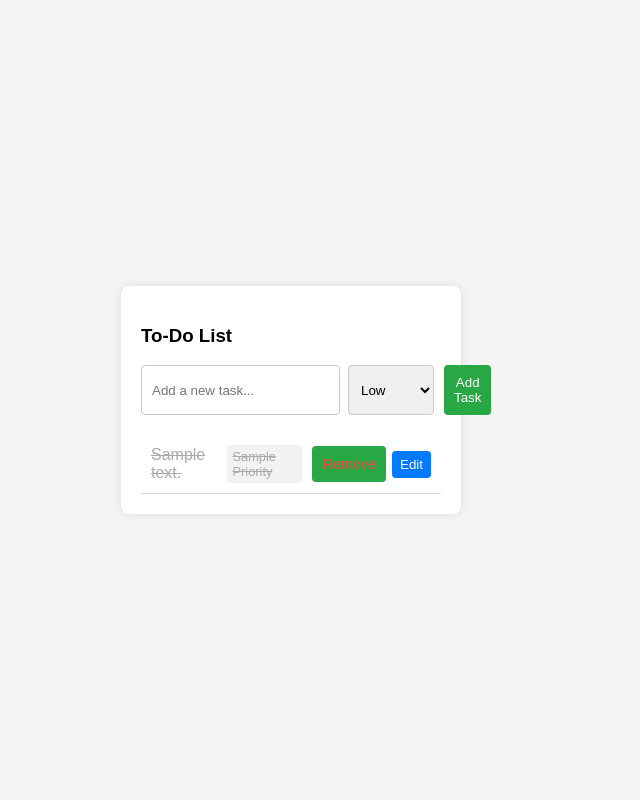
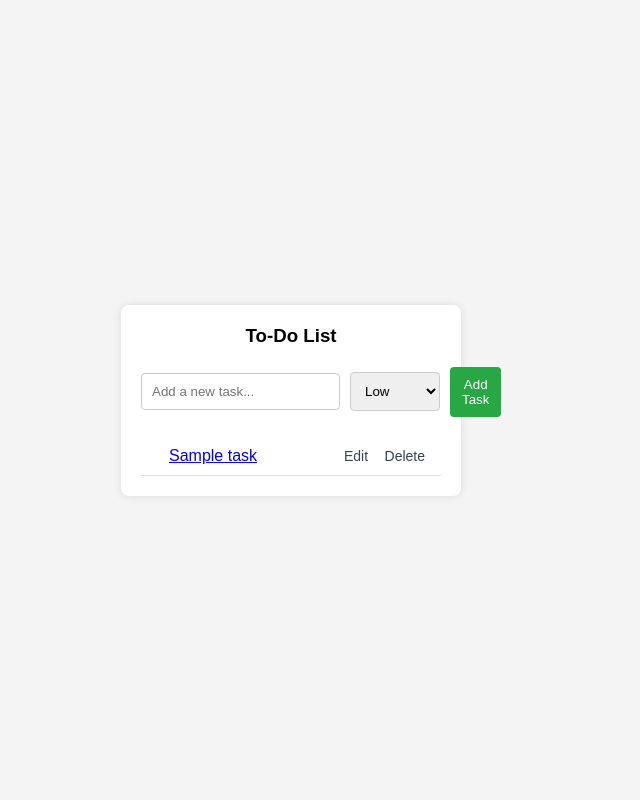
Before and after one commit to JWang6464/To-Do-List, a Flask app: template templates/todo.html in a window 1280 px wide. Shown: the whole page, without its empty margins (349-989 px from the left). Run offline with Flask 3, Linux system fonts and the light colour scheme; tables that the repository leaves empty hold one stand-in row (values such as "Sample post"); the template is opened without the code that fills it: values that come from a table or form of the project are taken from there, most other values are stand-ins (such as "Sample title", 1, 10 or a date in 2020).

Commit message:
Changes made to all files to support authentication and also priority labeling, and editing + deleting

```diff
--- a/app.py
+++ b/app.py
@@ -1,13 +1,32 @@
-
-
 from flask import Flask
 from views import main_blueprint
-
+from auth import auth_blueprint
+from models import db, User
+from flask_login import LoginManager
 
 app = Flask(__name__)
 
-# Register blueprint for routes
+# db config
+app.config['SQLALCHEMY_DATABASE_URI'] = 'sqlite:///todo.db'
+app.config['SQLALCHEMY_TRACK_MODIFICATIONS'] = False
+app.config['SECRET_KEY'] = 'your_secret_keyyyyy'
+
+# init db
+db.init_app(app)
+
+# login manager
+login_manager = LoginManager(app)
+login_manager.login_view = 'auth.login'
+
+@login_manager.user_loader
+def load_user(user_id):
+    return User.query.get(int(user_id))
+
+# blueprints
 app.register_blueprint(main_blueprint)
+app.register_blueprint(auth_blueprint)
 
 if __name__ == '__main__':
+    with app.app_context():
+        db.create_all()
     app.run(debug=True)
--- a/static/style.css
+++ b/static/style.css
@@ -5,119 +5,127 @@ body {
   display: flex;
   justify-content: center;
   align-items: center;
-    height: 100vh;
+  min-height: 100vh;
   margin: 0;
 }
 
+/* generic card (todo page) */
 .container {
-    background-color: white;
+  background-color: #fff;
   padding: 20px;
   border-radius: 8px;
-    box-shadow: 0 0 10px rgba(0, 0, 0, 0.1);
+  box-shadow: 0 0 10px rgba(0,0,0,0.1);
   width: 300px;
+  margin: 40px auto;
 }
 
-  h1 {
+h1, h3 {
   text-align: center;
-    margin-bottom: 20px;
+  margin: 0 0 20px 0;
 }
 
+/* input row */
 .input-section {
   display: flex;
-    justify-content: space-between;
+  align-items: center;
+  gap: 10px;
 }
 
-  input[type="text"] {
+input[type="text"],
+input[type="email"],
+input[type="password"],
+select {
   flex: 1;
   padding: 10px;
   border: 1px solid #ccc;
   border-radius: 4px;
 }
 
+/* buttons */
 button {
-    margin-left: 10px;
-    padding: 10px;
+  padding: 10px 12px;
   background-color: #28a745;
-    color: white;
+  color: #fff;
   border: none;
   border-radius: 4px;
   cursor: pointer;
 }
-
-  button:hover {
-    background-color: #218838;
-  }
+button:hover { background-color: #218838; }
+button:focus { outline: 2px solid #a7f3d0; outline-offset: 2px; }
 
 /* Task List Styling */
-  ul {
-    list-style-type: none;
-    padding: 0;
-    margin: 20px 0 0 0;
-  }
+ul { list-style: none; padding: 0; margin: 20px 0 0 0; }
 
 li {
   padding: 10px;
   border-bottom: 1px solid #ddd;
   display: flex;
+  align-items: center;
+  gap: 10px;
   justify-content: space-between;
+}
+li.completed { text-decoration: line-through; color: #aaa; }
+
+/* left side of li: dot + title */
+.li-left {
+  display: flex;
   align-items: center;
+  gap: 8px;
 }
 
-  li.completed {
-    text-decoration: line-through;
-    color: #aaa;
+/* priority dot */
+.prio-dot {
+  width: 10px; height: 10px; border-radius: 50%;
+  display: inline-block;
+}
+.prio-dot.low    { background:#22c55e; }
+.prio-dot.medium { background:#eab308; }
+.prio-dot.high   { background:#ef4444; }
+
+/* action links (edit/remove) */
+.edit-btn, .remove-btn {
+  text-decoration: none;
+  font-size: 14px;
+  padding: 4px 6px;
+  border-radius: 4px;
+  color: #374151;
+}
+.edit-btn:hover   { background: #f3f4f6; }
+.remove-btn:hover { background: #fee2e2; color: #991b1b; }
+
+/* dedicated auth card so it doesn't fight .container width */
+.auth-card {
+  max-width: 420px;
+  width: 100%;
+  margin: 80px auto;
+  padding: 24px;
+  background: #fff;
+  border-radius: 12px;
+  box-shadow: 0 8px 24px rgba(0,0,0,.08);
+  display: flex;
+  flex-direction: column;
+  gap: 12px;
 }
 
+/* "already have an account" row */
+.auth-switch{
+  margin-top: 12px;
+  padding-top: 10px;
+  border-top: 1px solid #eee;
+  display: flex;
+  justify-content: center;
+  gap: 6px;
+  font-size: 0.95rem;
+  color: #6b7280;
+}
+.auth-link{
+  color: #6d28d9;
+  font-weight: 600;
+  text-decoration: none;
+}
+.auth-link:hover{ text-decoration: underline; }
 
-  /* Remove Link Styling */
-  .remove-link {
-    color: #ff4444;
-    text-decoration: none;
-    margin-left: 10px;
-    font-size: 0.9em;
+/* small screens */
+@media (max-width: 420px){
+  .container { width: 90%; }
 }
-
-    .remove-link:hover {
-      color: #cc0000;
-    }
-
-    .edit-link {
-      background: #007bff;
-      color: white;
-      border: none;
-      padding: 6px 8px;
-      border-radius: 4px;
-      cursor: pointer;
-      margin-left: 6px;
-    }
-    .edit-link:hover { background: #0069d9 }
-
-  /* Priority styles */
-  .priority-high {
-    border-left: 6px solid #e74c3c; /* red */
-    background-color: #fff6f6;
-  }
-  .priority-medium {
-    border-left: 6px solid #f1c40f; /* yellow */
-    background-color: #fffdf6;
-  }
-  .priority-low {
-    border-left: 6px solid #2ecc71; /* green */
-    background-color: #f6fff8;
-  }
-
-  .priority-indicator {
-    font-size: 0.8em;
-    padding: 4px 6px;
-    border-radius: 4px;
-    margin-left: 10px;
-    text-transform: capitalize;
-    background: rgba(0,0,0,0.05);
-  }
-
-  .priority-select {
-    margin-left: 8px;
-    padding: 8px;
-    border-radius: 4px;
-    border: 1px solid #ccc;
-  }
--- /dev/null
+++ b/static/todo.js
@@ -0,0 +1,38 @@
+
+
+
+// remove task button
+// const removeTaskButtons = document.querySelectorAll('.remove-btn');
+// removeTaskButtons.forEach(button => {
+//   button.addEventListener('click', (event) => {
+//     event.preventDefault();
+//     const taskId = button.getAttribute('task-id');
+//     console.log(`Removing task with ID: ${taskId}`);
+//     fetch(`/remove/${taskId}`, { method: 'GET' })
+//       .then(response => {
+//         if (response.ok) {
+//           button.closest('li').remove();
+//         }
+//       });
+//   });
+// });
+
+
+// remove task (delegated)
+document.addEventListener('click', (e) => {
+  const btn = e.target.closest('.remove-btn');
+  if (!btn) return;
+
+  e.preventDefault();
+
+  const id = btn.dataset.taskId || btn.getAttribute('task-id');
+  if (!id) return;
+
+  fetch(`/remove/${id}`, { method: 'POST' })
+    .then((res) => {
+      if (!res.ok) throw new Error('remove failed');
+      const li = btn.closest('li');
+      if (li) li.remove();
+    })
+    .catch(console.error);
+});
--- a/templates/todo.html
+++ b/templates/todo.html
@@ -9,35 +9,52 @@
 <body>
   <div class="container">
     <h3>To-Do List</h3>
-  <form  method="POST">
+
+    <!-- add task -->
+    <form method="POST">
       <div class="input-section">
-    <input type="text" id="new-task" name="task-text" placeholder="Add a new task..." />
-    <select name="task-priority" id="task-priority" class="priority-select">
+        <input type="text" id="new-task" name="task-text" placeholder="Add a new task..." required />
+        <select name="priority" aria-label="Priority">
           <option value="low">Low</option>
           <option value="medium">Medium</option>
           <option value="high">High</option>
         </select>
-    <button id="add-task-btn">Add Task</button>
+        <button type="submit" id="add-task-btn">Add Task</button>
       </div>
     </form>
 
+    <!-- list -->
     <ul id="task-list">
       {% for task in tasks %}
-      <li class="{{ 'completed' if task.get('completed') else '' }} {{ 'priority-' + (task.get('priority')|default('low')) }}">
-        <span class="task-text">{{ task['text'] }}</span>
-        <span class="priority-indicator">{{ task.get('priority')|default('low')|capitalize }}</span>
-
-        <form action="{{ url_for('main.remove_task', task_id=task['id']) }}" method="POST" style="display:inline">
-          <button type="submit" class="remove-link">Remove</button>
-        </form>
-        <form action="{{ url_for('main.edit_task', task_id=task['id']) }}" method="get" style="display:inline">
-          <button type="submit" class="edit-link">Edit</button>
-        </form>
+        <li class="{{ task.status }}">
+          <div class="li-left">
+            <!-- dot shows priority -->
+            <span class="prio-dot {{ task.priority }}" title="{{ task.priority }}"></span>
+            <a href="{{ url_for('main.check', task_id=task.id) }}">{{ task.title }}</a>
+          </div>
+          <div class="li-actions">
+            <!-- edit -->
+            <a href="{{ url_for('main.edit_task', task_id=task.id) }}" class="edit-btn" title="Edit">Edit</a>
+            <!-- remove (no inline js) -->
+            <a href="#" class="remove-btn" data-task-id="{{ task.id }}" title="Remove">Delete</a>
+          </div>
         </li>
       {% endfor %}
     </ul>
   </div>
 
-  <script src="todo-script.js"></script>
+  <!-- JS -->
+  <script src="{{ url_for('static', filename='todo.js') }}"></script>
+  <script>
+    document.getElementById('task-list').addEventListener('click', (e) => {
+      const btn = e.target.closest('.remove-btn');
+      if (!btn) return;
+      e.preventDefault();
+      const id = btn.dataset.taskId;
+      fetch(`/remove/${id}`).then((res) => {
+        if (res.ok) location.reload();
+      });
+    });
+  </script>
 </body>
 </html>
```
Also changed, not shown: auth.py (added, +56 -0 lines), models.py (added, +42 -0 lines), task.py (+12 -9 lines), templates/edit.html (+10 -5 lines), templates/login.html (added, +31 -0 lines), templates/signup.html (added, +49 -0 lines), views.py (+46 -37 lines), instance/todo.db (added). Lines whose indentation alone changed are shown as unchanged.
